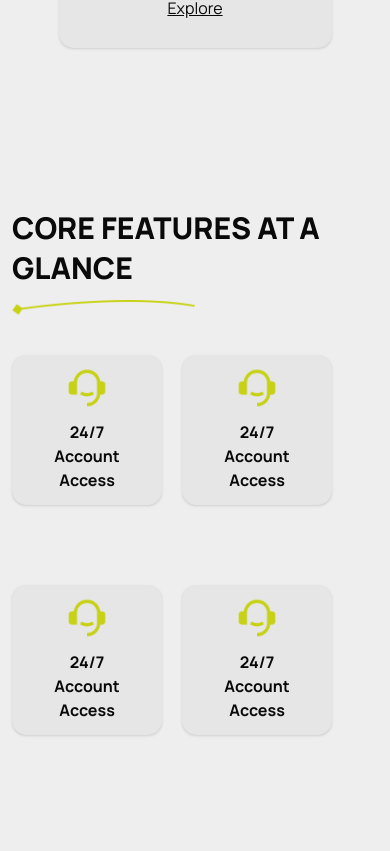
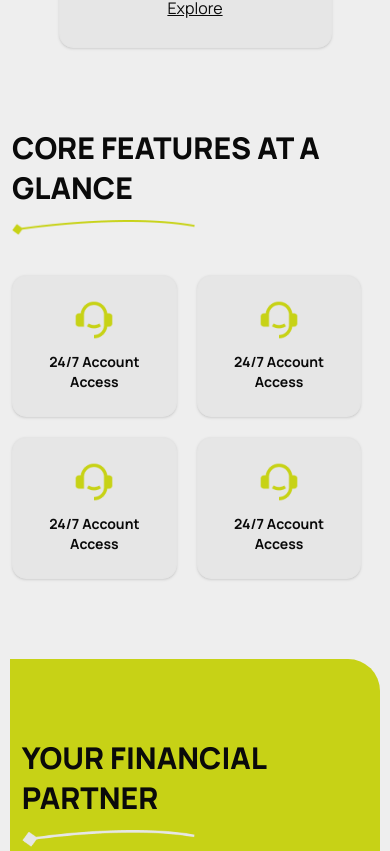
Before and after one commit to Maryammuhammadafzal/Banking_Landing_Page, a Next.js app: page / in a window 390 px wide. Shown: the part 2153-3004 px from the top of the page. Built offline with nearby package versions, Linux system fonts and the light colour scheme.

Commit message:
responsive

```diff
--- a/app/Features/Page.jsx
+++ b/app/Features/Page.jsx
@@ -33,7 +33,7 @@ const FeaturesPage = () => {
   ];
   return (
     <div className="w-full h-auto flex justify-center items-center">
-      <div className="lg:w-[90%] w-full px-3 h-auto py-20 gap-10 md:flex-row flex-col flex">
+      <div className="lg:w-[90%] w-full px-3 h-auto md:py-20 py-0 gap-10 md:flex-row flex-col flex">
         <div className=" w-full  h-auto flex flex-col gap-3">
           <h1 className="font-extrabold xl:text-6xl md:text-5xl max-w-3xl lg:pr-14 sm:text-5xl xs:text-4xl text-3xl 2xl:text-[64px] 2xl:leading-24 lg:leading-18 sm:leading-14 leading-10  uppercase">
             Core Features at a Glance
@@ -47,9 +47,9 @@ const FeaturesPage = () => {
           />
         </div>
         <div className="cards w-full flex flex-wrap gap-10 justify-center items-center">
-          <div className="w-[440px] h-[440px] relative sm:gap-10 gap-5 flex flex-wrap">
+          <div className="xs:w-[440px] xs:h-[440px] relative sm:gap-10 gap-5 flex flex-wrap">
                 <Image className="absolute top-[25%] left-[25%] max-sm:w-[170px] max-[400px]:hidden" src={FeatureCenterImage} alt='featureimage' width={200} height={200} />
-            <Card className="sm:w-[200px] w-[150px] bg-[#E6E6E6] sm:h-[200px] h-[150px] flex justify-center items-center">
+            <Card className="xs:w-[200px] w-[45%] bg-[#E6E6E6] xs:h-[200px] h-auto flex justify-center items-center">
               <CardContent className="flex flex-col gap-3 justify-center items-center text-center">
                 <Image
                 src={FeatureImage1}
@@ -58,10 +58,10 @@ const FeaturesPage = () => {
                 alt="feature-icon"
                 className=""
                 />
-                <p className="font-bold">24/7 Account Access</p>
+                <p className="font-bold sm:text-base text-sm">24/7 Account Access</p>
               </CardContent>
             </Card>
-            <Card className="sm:w-[200px] w-[150px] bg-[#E6E6E6] sm:h-[200px] h-[150px] flex justify-center items-center">
+            <Card className="xs:w-[200px] w-[45%] bg-[#E6E6E6] xs:h-[200px] h-auto flex justify-center items-center">
               <CardContent className="flex flex-col gap-3 justify-center items-center text-center">
                 <Image
                 src={FeatureImage1}
@@ -70,10 +70,10 @@ const FeaturesPage = () => {
                 alt="feature-icon"
                 className=""
                 />
-                <p className="font-bold">24/7 Account Access</p>
+                <p className="font-bold sm:text-base text-sm">24/7 Account Access</p>
               </CardContent>
             </Card>
-            <Card className="sm:w-[200px] w-[150px] bg-[#E6E6E6] sm:h-[200px] h-[150px] flex justify-center items-center">
+            <Card className="xs:w-[200px] w-[45%] bg-[#E6E6E6] xs:h-[200px] h-auto flex justify-center items-center">
               <CardContent className="flex flex-col gap-3 justify-center items-center text-center">
                 <Image
                 src={FeatureImage1}
@@ -82,10 +82,10 @@ const FeaturesPage = () => {
                 alt="feature-icon"
                 className=""
                 />
-                <p className="font-bold">24/7 Account Access</p>
+                <p className="font-bold sm:text-base text-sm">24/7 Account Access</p>
               </CardContent>
             </Card>
-            <Card className="sm:w-[200px] w-[150px] bg-[#E6E6E6] sm:h-[200px] h-[150px] flex justify-center items-center">
+            <Card className="xs:w-[200px] w-[45%] bg-[#E6E6E6] xs:h-[200px] h-auto flex justify-center items-center">
               <CardContent className="flex flex-col gap-3 justify-center items-center text-center">
                 <Image
                 src={FeatureImage1}
@@ -94,7 +94,7 @@ const FeaturesPage = () => {
                 alt="feature-icon"
                 className=""
                 />
-                <p className="font-bold">24/7 Account Access</p>
+                <p className="font-bold sm:text-base text-sm">24/7 Account Access</p>
               </CardContent>
             </Card>
           </div>
--- a/components/Footer.jsx
+++ b/components/Footer.jsx
@@ -10,7 +10,7 @@ const Footer = () => {
       <div className="w-[90%] flex flex-col gap-5 items-center">
         <div className="flex flex-col items-center gap-4 py-10 w-full h-auto ">
           <div className="w-full h-auto flex flex-col gap-3 ">
-            <h1 className="font-extrabold text-neutral-100 text-center w-full xl:text-6xl md:text-5xl max-w-3xl sm:text-5xl xs:text-4xl text-3xl 2xl:text-[170px] 2xl:leading-40 lg:leading-18 sm:leading-14 leading-10  uppercase">
+            <h1 className="font-extrabold text-neutral-100 text-center w-full xl:text-6xl md:text-5xl max-w-3xl sm:text-4xl xs:text-4xl text-4xl 2xl:text-[170px] 2xl:leading-40 lg:leading-18 sm:leading-14 leading-10  uppercase">
               FutureBank
             </h1>
             <Image
@@ -22,8 +22,8 @@ const Footer = () => {
             />
           </div>
           <div className=" w-full h-auto py-3 flex  flex-col justify-center items-center gap-6">
-            <h2 className="text-4xl font-bold uppercase">FOllow Us On</h2>
-            <div className="flex justify-center text-[#C7D216] text-5xl gap-6 items-center">
+            <h2 className="md:text-4xl sm:text-3xl text-2xl font-bold uppercase">FOllow Us On</h2>
+            <div className="flex justify-center text-[#C7D216] md:text-5xl sm:text-4xl text-3xl gap-6 items-center">
               <MdOutlineFacebook />
               <FaXTwitter />
               <FaLinkedin />
@@ -32,9 +32,9 @@ const Footer = () => {
             </div>
           </div>
         </div>
-        <div className="copyright flex justify-between sm:flex-row md:flex-col items-center w-full py-2">
-          <p className="md:text-sm text-md">
-            © 2021 all copyright reserved. <a href="">Rootlet Solution</a>.
+        <div className="copyright flex justify-between md:flex-row gap-3 flex-col items-center w-full py-2">
+          <p className="md:text-sm text-xs">
+            © 2021 all copyright reserved. <a href="" className="underline">Rootlet Solution</a>.
           </p>
           <ul className="flex gap-3 md:text-lg text-sm">
             {" "}
```
